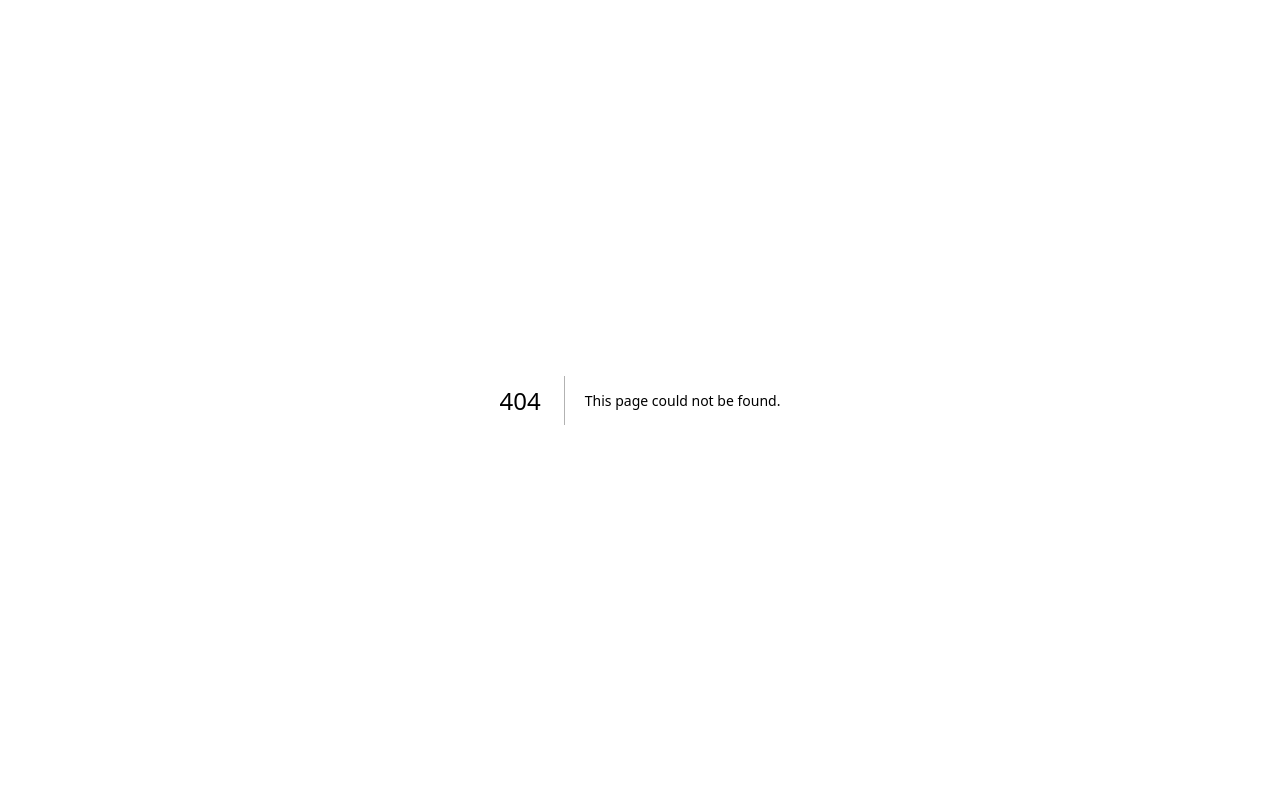
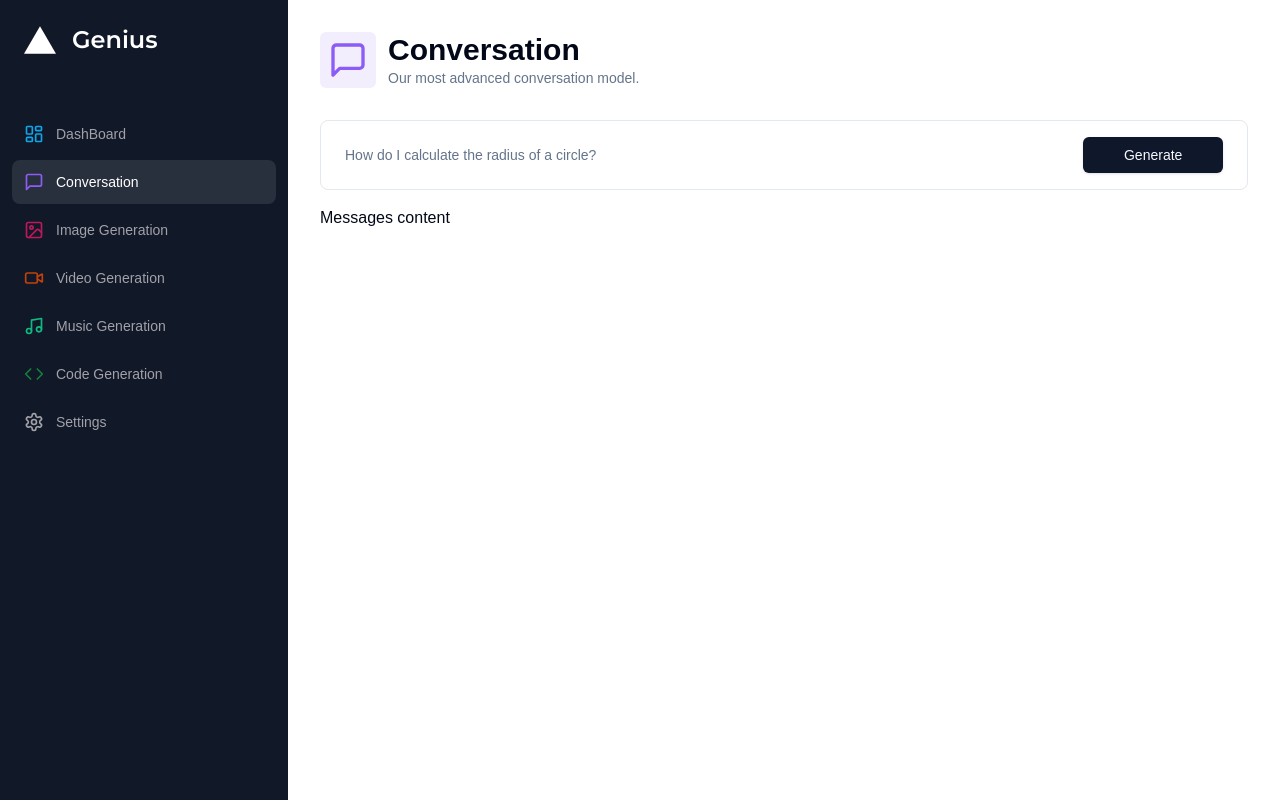
Before and after one commit to bruneltz/ai-saas, a Next.js app: page /conversation in a window 1280 px wide. Before the commit this address had no page. Built offline with nearby package versions, Linux system fonts and the light colour scheme.

Commit message:
completed conversation ui

```diff
--- /dev/null
+++ b/app/(dashboard)/(routes)/conversation/constants.ts
@@ -0,0 +1,5 @@
+import * as z from "zod";
+
+export const formSchema = z.object({
+    prompt: z.string().min(1, {message: "Prompt is required"})
+})
--- /dev/null
+++ b/app/(dashboard)/(routes)/conversation/page.tsx
@@ -0,0 +1,66 @@
+"use client";
+
+import * as z from "zod";
+import Heading from "@/components/heading";
+import { MessageSquare } from "lucide-react";
+import { useForm } from "react-hook-form";
+
+import { formSchema } from "./constants";
+import { zodResolver } from "@hookform/resolvers/zod";
+import { Form, FormControl, FormField, FormItem } from "@/components/ui/form";
+import { Input } from "@/components/ui/input";
+import { Button } from "@/components/ui/button";
+
+export default function ConversationPage() {
+    const form = useForm<z.infer<typeof formSchema>>({
+        resolver: zodResolver(formSchema),
+        defaultValues: {
+            prompt: ""
+        }
+    });
+
+    const isLoading = form.formState.isSubmitting;
+    const onSubmit = async (values: z.infer<typeof formSchema>) => {
+        console.log(values)
+    }
+
+    return (
+        <div>
+            <Heading
+                title="Conversation"
+                description="Our most advanced conversation model."
+                icon={MessageSquare}
+                iconColor="text-violet-500"
+                bgColor="bg-violet-500/10"
+            />
+            <div className="px-4 lg:px-8">
+                <Form {...form}>
+                    <form
+                        onSubmit={form.handleSubmit(onSubmit)}
+                        className="rounded-lg border w-full p-4 px-3 md:px-6
+                        focus-within:shadow-sm grid grid-cols-12 gap-2"
+                    >
+                        <FormField name="prompt" render={({ field }) => (
+                            <FormItem className="col-span-12 lg:col-span-10">
+                                <FormControl className="m-0 p-0">
+                                    <Input className="border-0 outline-none focus-visible:ring-0
+                                    focus-visible:ring-transparent shadow-none"
+                                        disabled={isLoading}
+                                        placeholder="How do I calculate the radius of a circle?"
+                                        // The spread below is setting some events like onChange/onBlur
+                                        {...field} />
+                                </FormControl>
+                            </FormItem>
+                        )} />
+                        <Button className="col-span-12 lg:col-span-2 w-full" disabled={isLoading}>
+                            Generate
+                        </Button>
+                    </form>
+                </Form>
+            <div className="space-y-4 mt-4">
+                Messages content
+            </div>
+            </div>
+        </div>
+    )
+}
--- /dev/null
+++ b/components/heading.tsx
@@ -0,0 +1,28 @@
+import { cn } from "@/lib/utils";
+import { LucideIcon } from "lucide-react";
+
+interface HeadingProps {
+    title: string;
+    description: string;
+    icon: LucideIcon;
+    iconColor?: string;
+    bgColor?: string;
+}
+
+export default function Heading(props: HeadingProps) {
+    return (
+        <div className="px-4 lg:px-8 flex items-center gap-x-3 mb-8">
+            <div className={cn("p-2 w-fit rounded-md", props.bgColor)}>
+                <props.icon className={cn("size-10", props.iconColor)} />
+            </div>
+            <div>
+                <h2 className="text-3xl font-bold">
+                    {props.title}
+                </h2>
+                <p className="text-sm text-muted-foreground">
+                    {props.description}
+                </p>
+            </div>
+        </div>
+    )
+}
--- a/components/sidebar.tsx
+++ b/components/sidebar.tsx
@@ -72,7 +72,7 @@
                             className={cn("text-sm group flex p-3 w-full justify-start font-medium cursor-pointer hover:text-white hover:bg-white/10 rounded-lg transition",
                                 pathname === route.href ? "text-white bg-white/10" : "text-zinc-400")}>
                             <div className="flex items-center flex-1">
-                                <route.icon className={cn("h-5 2-5 mr-3", route.color)} />
+                                <route.icon className={cn("size-5 mr-3", route.color)} />
                                 {route.label}
                             </div>
                         </Link>))}
--- /dev/null
+++ b/components/ui/form.tsx
@@ -0,0 +1,178 @@
+"use client"
+
+import * as React from "react"
+import * as LabelPrimitive from "@radix-ui/react-label"
+import { Slot } from "@radix-ui/react-slot"
+import {
+  Controller,
+  ControllerProps,
+  FieldPath,
+  FieldValues,
+  FormProvider,
+  useFormContext,
+} from "react-hook-form"
+
+import { cn } from "@/lib/utils"
+import { Label } from "@/components/ui/label"
+
+const Form = FormProvider
+
+type FormFieldContextValue<
+  TFieldValues extends FieldValues = FieldValues,
+  TName extends FieldPath<TFieldValues> = FieldPath<TFieldValues>
+> = {
+  name: TName
+}
+
+const FormFieldContext = React.createContext<FormFieldContextValue>(
+  {} as FormFieldContextValue
+)
+
+const FormField = <
+  TFieldValues extends FieldValues = FieldValues,
+  TName extends FieldPath<TFieldValues> = FieldPath<TFieldValues>
+>({
+  ...props
+}: ControllerProps<TFieldValues, TName>) => {
+  return (
+    <FormFieldContext.Provider value={{ name: props.name }}>
+      <Controller {...props} />
+    </FormFieldContext.Provider>
+  )
+}
+
+const useFormField = () => {
+  const fieldContext = React.useContext(FormFieldContext)
+  const itemContext = React.useContext(FormItemContext)
+  const { getFieldState, formState } = useFormContext()
+
+  const fieldState = getFieldState(fieldContext.name, formState)
+
+  if (!fieldContext) {
+    throw new Error("useFormField should be used within <FormField>")
+  }
+
+  const { id } = itemContext
+
+  return {
+    id,
+    name: fieldContext.name,
+    formItemId: `${id}-form-item`,
+    formDescriptionId: `${id}-form-item-description`,
+    formMessageId: `${id}-form-item-message`,
+    ...fieldState,
+  }
+}
+
+type FormItemContextValue = {
+  id: string
+}
+
+const FormItemContext = React.createContext<FormItemContextValue>(
+  {} as FormItemContextValue
+)
+
+const FormItem = React.forwardRef<
+  HTMLDivElement,
+  React.HTMLAttributes<HTMLDivElement>
+>(({ className, ...props }, ref) => {
+  const id = React.useId()
+
+  return (
+    <FormItemContext.Provider value={{ id }}>
+      <div ref={ref} className={cn("space-y-2", className)} {...props} />
+    </FormItemContext.Provider>
+  )
+})
+FormItem.displayName = "FormItem"
+
+const FormLabel = React.forwardRef<
+  React.ElementRef<typeof LabelPrimitive.Root>,
+  React.ComponentPropsWithoutRef<typeof LabelPrimitive.Root>
+>(({ className, ...props }, ref) => {
+  const { error, formItemId } = useFormField()
+
+  return (
+    <Label
+      ref={ref}
+      className={cn(error && "text-destructive", className)}
+      htmlFor={formItemId}
+      {...props}
+    />
+  )
+})
+FormLabel.displayName = "FormLabel"
+
+const FormControl = React.forwardRef<
+  React.ElementRef<typeof Slot>,
+  React.ComponentPropsWithoutRef<typeof Slot>
+>(({ ...props }, ref) => {
+  const { error, formItemId, formDescriptionId, formMessageId } = useFormField()
+
+  return (
+    <Slot
+      ref={ref}
+      id={formItemId}
+      aria-describedby={
+        !error
+          ? `${formDescriptionId}`
+          : `${formDescriptionId} ${formMessageId}`
+      }
+      aria-invalid={!!error}
+      {...props}
+    />
+  )
+})
+FormControl.displayName = "FormControl"
+
+const FormDescription = React.forwardRef<
+  HTMLParagraphElement,
+  React.HTMLAttributes<HTMLParagraphElement>
+>(({ className, ...props }, ref) => {
+  const { formDescriptionId } = useFormField()
+
+  return (
+    <p
+      ref={ref}
+      id={formDescriptionId}
+      className={cn("text-[0.8rem] text-muted-foreground", className)}
+      {...props}
+    />
+  )
+})
+FormDescription.displayName = "FormDescription"
+
+const FormMessage = React.forwardRef<
+  HTMLParagraphElement,
+  React.HTMLAttributes<HTMLParagraphElement>
+>(({ className, children, ...props }, ref) => {
+  const { error, formMessageId } = useFormField()
+  const body = error ? String(error?.message) : children
+
+  if (!body) {
+    return null
+  }
+
+  return (
+    <p
+      ref={ref}
+      id={formMessageId}
+      className={cn("text-[0.8rem] font-medium text-destructive", className)}
+      {...props}
+    >
+      {body}
+    </p>
+  )
+})
+FormMessage.displayName = "FormMessage"
+
+export {
+  useFormField,
+  Form,
+  FormItem,
+  FormLabel,
+  FormControl,
+  FormDescription,
+  FormMessage,
+  FormField,
+}
--- /dev/null
+++ b/components/ui/input.tsx
@@ -0,0 +1,25 @@
+import * as React from "react"
+
+import { cn } from "@/lib/utils"
+
+export interface InputProps
+  extends React.InputHTMLAttributes<HTMLInputElement> {}
+
+const Input = React.forwardRef<HTMLInputElement, InputProps>(
+  ({ className, type, ...props }, ref) => {
+    return (
+      <input
+        type={type}
+        className={cn(
+          "flex h-9 w-full rounded-md border border-input bg-transparent px-3 py-1 text-sm shadow-sm transition-colors file:border-0 file:bg-transparent file:text-sm file:font-medium file:text-foreground placeholder:text-muted-foreground focus-visible:outline-none focus-visible:ring-1 focus-visible:ring-ring disabled:cursor-not-allowed disabled:opacity-50",
+          className
+        )}
+        ref={ref}
+        {...props}
+      />
+    )
+  }
+)
+Input.displayName = "Input"
+
+export { Input }
--- /dev/null
+++ b/components/ui/label.tsx
@@ -0,0 +1,26 @@
+"use client"
+
+import * as React from "react"
+import * as LabelPrimitive from "@radix-ui/react-label"
+import { cva, type VariantProps } from "class-variance-authority"
+
+import { cn } from "@/lib/utils"
+
+const labelVariants = cva(
+  "text-sm font-medium leading-none peer-disabled:cursor-not-allowed peer-disabled:opacity-70"
+)
+
+const Label = React.forwardRef<
+  React.ElementRef<typeof LabelPrimitive.Root>,
+  React.ComponentPropsWithoutRef<typeof LabelPrimitive.Root> &
+    VariantProps<typeof labelVariants>
+>(({ className, ...props }, ref) => (
+  <LabelPrimitive.Root
+    ref={ref}
+    className={cn(labelVariants(), className)}
+    {...props}
+  />
+))
+Label.displayName = LabelPrimitive.Root.displayName
+
+export { Label }
--- a/package.json
+++ b/package.json
@@ -10,8 +10,10 @@
   },
   "dependencies": {
     "@clerk/nextjs": "^6.0.2",
+    "@hookform/resolvers": "^3.9.1",
     "@radix-ui/react-dialog": "^1.1.2",
     "@radix-ui/react-icons": "^1.3.0",
+    "@radix-ui/react-label": "^2.1.0",
     "@radix-ui/react-slot": "^1.1.0",
     "class-variance-authority": "^0.7.0",
     "clsx": "^2.1.1",
@@ -19,8 +21,10 @@
     "next": "15.0.2",
     "react": "^18.2.0",
     "react-dom": "^18.2.0",
+    "react-hook-form": "^7.53.1",
     "tailwind-merge": "^2.5.4",
-    "tailwindcss-animate": "^1.0.7"
+    "tailwindcss-animate": "^1.0.7",
+    "zod": "^3.23.8"
   },
   "devDependencies": {
     "@types/node": "^20",
```
Also changed, not shown: 1 other file (tests, documents, lock files or other folders).
